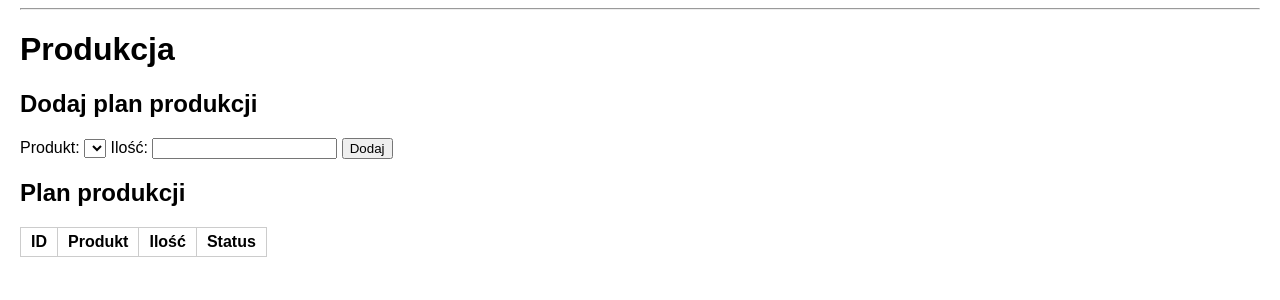
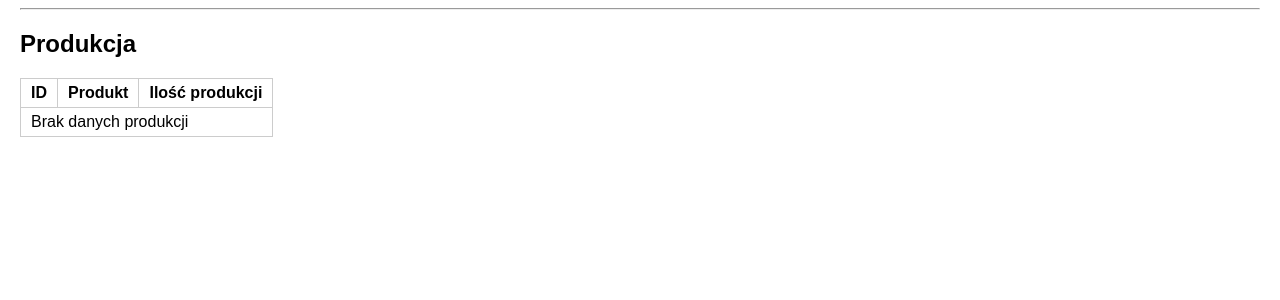
Before and after one commit to autootom-gif/mrp-app, a Flask app: page /produkcja/view in a window 1280 px wide. Shown: the part 38-338 px from the top of the page. Run offline with Flask 3, Linux system fonts and the light colour scheme; data that the repository does not hold is empty.

Commit message:
Update produkcja.html

```diff
--- a/templates/produkcja.html
+++ b/templates/produkcja.html
@@ -1,34 +1,22 @@
 {% extends "base.html" %}
+
 {% block content %}
-<h1>Produkcja</h1>
-
-<h2>Dodaj plan produkcji</h2>
-<form method="POST" action="/dodaj_produkcje">
-    Produkt:
-    <select name="produkt_id" required>
-        {% for p in produkty %}
-        <option value="{{ p.id }}">{{ p.nazwa }}</option>
-        {% endfor %}
-    </select>
-    Ilość:
-    <input type="number" name="ilosc" min="1" required>
-    <button type="submit">Dodaj</button>
-</form>
-
-<h2>Plan produkcji</h2>
+<h2>Produkcja</h2>
 <table border="1">
     <tr>
         <th>ID</th>
         <th>Produkt</th>
-        <th>Ilość</th>
-        <th>Status</th>
+        <th>Ilość produkcji</th>
     </tr>
-    {% for prod in produkcje %}
+    {% for p in produkcja %}
     <tr>
-        <td>{{ prod.id }}</td>
-        <td>{{ prod.produkt.nazwa }}</td>
-        <td>{{ prod.ilosc }}</td>
-        <td>{{ prod.status }}</td>
+        <td>{{ p.id }}</td>
+        <td>{{ p.produkt }}</td>
+        <td>{{ p.ilosc_produkcji }}</td>
+    </tr>
+    {% else %}
+    <tr>
+        <td colspan="3">Brak danych produkcji</td>
     </tr>
     {% endfor %}
 </table>
```
